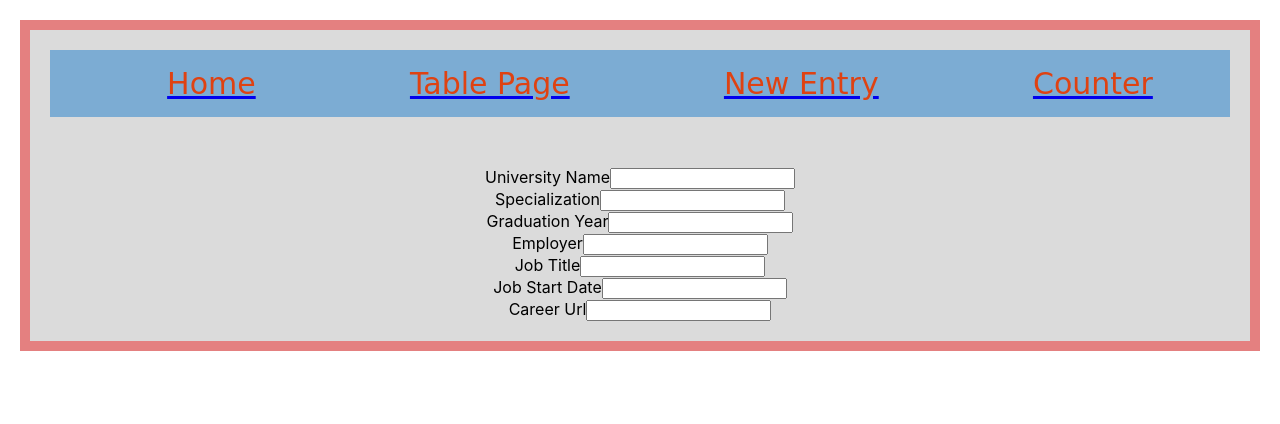
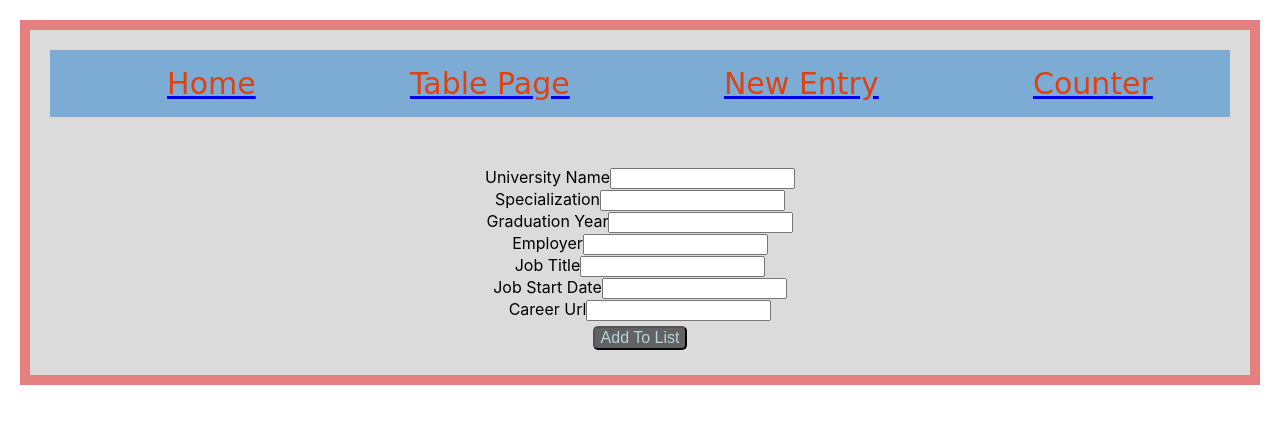
Before and after one commit to Shakya-Prasoon/reactHookPractice, a React (Create React App) app: page /newEntry in a window 1280 px wide. Shown: the top 424 px of the page. Built offline with nearby package versions, Linux system fonts and the light colour scheme.

Commit message:
connected to backend for data retrieving

```diff
--- a/package.json
+++ b/package.json
@@ -6,6 +6,7 @@
     "@testing-library/jest-dom": "^5.14.1",
     "@testing-library/react": "^11.2.7",
     "@testing-library/user-event": "^12.8.3",
+    "axios": "^0.21.1",
     "react": "^17.0.2",
     "react-dom": "^17.0.2",
     "react-router-dom": "^5.2.0",
--- a/src/App.css
+++ b/src/App.css
@@ -82,7 +82,7 @@ nav {
 }
 
 button:disabled {
-  color: rgb(255, 230, 0);
+  color: #ffe600;
   filter: brightness(80%);
 }
 
--- a/src/components/Nav.jsx
+++ b/src/components/Nav.jsx
@@ -5,7 +5,7 @@ import { Link } from 'react-router-dom'
 function Nav() {
   return (
     <nav className="Nav">
-    <ul class="nav-link">
+    <ul className="nav-link">
         <Link to="/">
             <li>Home</li>
         </Link>
--- a/src/components/NewEntry.jsx
+++ b/src/components/NewEntry.jsx
@@ -1,9 +1,8 @@
-import React, { Component } from 'react'
-import PropTypes from 'prop-types'
+import React from 'react'
 
 const NewEntry = (setUniverisity, setSpecialization, setGraduation, setEmployer, setJobtitle, setJobstart, setCareer) => {
     return(
-        <form class="newEntry">
+        <form className="newEntry">
             <span>
                 <label for="university">University Name</label>
                 <input onChange={e=> setUniverisity(e.target.value)} name="university"></input>
@@ -32,6 +31,7 @@ const NewEntry = (setUniverisity, setSpecialization, setGraduation, setEmployer,
                 <label for="careerUrl">Career Url</label>
                 <input onChange={e=> setCareer(e.target.value)} name="careerUrl"></input>
             </span>
+            <button type="submit">Add To List</button>
         </form>
     )
 }
--- a/src/components/TablePage.jsx
+++ b/src/components/TablePage.jsx
@@ -4,6 +4,7 @@ import Card from "./Card.jsx";
 import { v4 as uuidv4 } from "uuid";
 
 import "../App.css";
+import axios from "axios";
 
 function TablePage() {
     const [favList, setFavList] = useState([]);
@@ -24,6 +25,12 @@ function TablePage() {
         });
         setData(newData);
     }, []);
+
+    useEffect(() => {
+      axios.get('http://localhost:3001/users/getAllEntries')
+        .then(res => console.log(res))
+        .catch(e => console.log(e))
+    }, [])
 
     // Map returns all the elements as an 'li' element
     const employerList = data.map((obj) => (
@@ -109,6 +116,8 @@ function TablePage() {
         setData(newDataList);
     }
 
+
+
     return (
     <div className="Home">
         <div className="recentlyDeleted">
```
Also changed, not shown: 2 other files (tests, documents, lock files or other folders).
